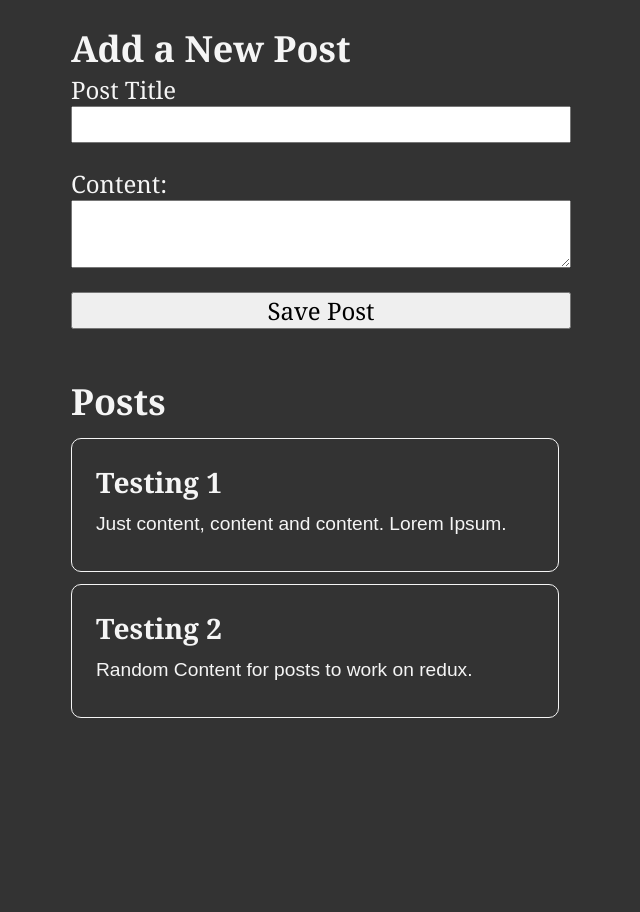
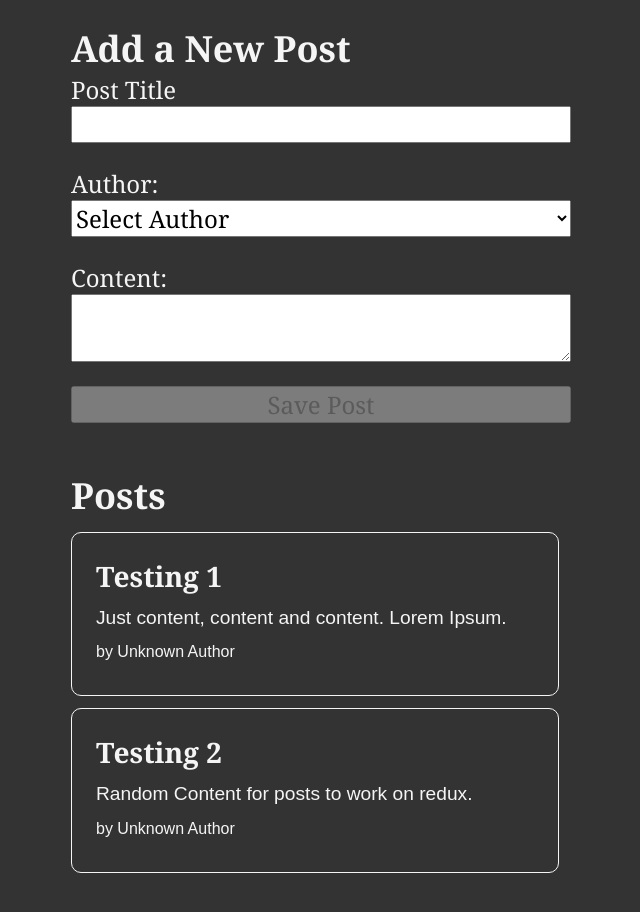
Before and after one commit to Virendra-khorwal/simple-blogging-website-using-redux, a React (Create React App) app: page / in a window 1280 px wide. Shown: the top 912 px of the page, without its empty margins (319-959 px from the left). Before the commit the page ends 858 px from the top, so only its background shows below. Built offline with nearby package versions, Linux system fonts and the light colour scheme.

Commit message:
TIme added

```diff
--- a/package.json
+++ b/package.json
@@ -7,6 +7,7 @@
     "@testing-library/jest-dom": "^5.16.5",
     "@testing-library/react": "^13.4.0",
     "@testing-library/user-event": "^13.5.0",
+    "date-fns": "^2.29.3",
     "react": "^18.2.0",
     "react-dom": "^18.2.0",
     "react-redux": "^8.0.4",
--- a/src/app/store.js
+++ b/src/app/store.js
@@ -1,8 +1,10 @@
 import { configureStore } from "@reduxjs/toolkit";
 import postsReducer from '../features/posts/postsSlice'
+import usersReducer from '../features/users/userSlice'
 
 export const store = configureStore({
     reducer: {
         posts: postsReducer,
+        users: usersReducer,
     }
 })
--- a/src/features/posts/AddPostForm.jsx
+++ b/src/features/posts/AddPostForm.jsx
@@ -1,26 +1,39 @@
 import { useState } from "react";
-import { useDispatch } from "react-redux";
+import { useDispatch, useSelector } from "react-redux";
 
 
 import { postAdded } from "./postsSlice";
+import { selectAllUsers } from "../users/userSlice";
 
 const AddPostForm = () => {
   const [title, setTitle] = useState("");
   const [content, setContent] = useState("");
+  const [userId, setUserId] = useState("");
   const dispatch = useDispatch();
+
+  const users = useSelector(selectAllUsers)
 
   const onTitleChange = (e) => setTitle(e.target.value);
   const onContentChange = (e) => setContent(e.target.value);
+  const onAuthorChange = (e) => setUserId(e.target.value);
 
   const onSavePostClicked = () => {
-    if(title && content) {
+    if(canSave) {
         dispatch(
-            postAdded(title,content)
+            postAdded(title,content, userId)
         )
         setTitle('')
         setContent('')
     }
   }
+
+  const canSave = Boolean(title) && Boolean(content) && Boolean(userId);
+
+  const userOptions = users.map(user => (
+    <option key={user.id} value={user.id}>
+      {user.name}
+    </option>
+  ))
 
   return (
     <section>
@@ -34,6 +47,11 @@ const AddPostForm = () => {
           value={title}
           onChange={onTitleChange}
         />
+        <label htmlFor="postAuthor">Author:</label>
+        <select id="postAuthor" value={userId} onChange={onAuthorChange}>
+          <option disabled value=''>Select Author</option>
+          {userOptions}
+        </select>
         <label htmlFor="postContent">Content:</label>
         <textarea
           id="postContent"
@@ -41,7 +59,7 @@ const AddPostForm = () => {
           value={content}
           onChange={onContentChange}
         />
-        <button onClick={onSavePostClicked} type="button">Save Post</button>
+        <button disabled={!canSave} onClick={onSavePostClicked} type="button">Save Post</button>
       </form>
     </section>
   );
--- /dev/null
+++ b/src/features/posts/PostAuthor.jsx
@@ -0,0 +1,14 @@
+import { useSelector } from "react-redux";
+import { selectAllUsers } from "../users/userSlice";
+
+const PostAuthor = ({userId}) => {
+    const users = useSelector(selectAllUsers);
+
+    const author = users.find(user => user.id === userId)
+
+    return <span>
+        by {author? author.name : 'Unknown Author'}
+    </span>
+}
+
+export default PostAuthor
--- a/src/features/posts/PostsList.jsx
+++ b/src/features/posts/PostsList.jsx
@@ -1,16 +1,25 @@
 import { useSelector } from "react-redux";
 
+
 import { selectAllPosts } from "./postsSlice";
+import PostAuthor from "./PostAuthor";
+import TimeAgo from "./TImeAgo";
 
 const PostsList = () => {
     const posts = useSelector(selectAllPosts)
 
-    const renderedPosts = posts.map(post => (
-        <article key={post.id}>
-            <h3>{post.title}</h3>
-            <p>{post.content.substring(0,100)}</p>
-        </article>
-    ))
+
+    const renderedPosts = posts.map((post) => (
+      <article key={post.id}>
+        <h3>{post.title}</h3>
+        <p>{post.content.substring(0, 100)}</p>
+        <p className="postCredit">
+          {console.log(post.date)}
+          <PostAuthor userId={post.userId} />
+          <TimeAgo timestamp={post.date} />
+        </p>
+      </article>
+    ));
 
     return (
         <section>
--- /dev/null
+++ b/src/features/posts/TImeAgo.jsx
@@ -0,0 +1,19 @@
+import {parseISO, formatDistanceToNow} from 'date-fns';
+
+const TimeAgo = ({ timestamp }) => {
+    let timeAgo = '';
+    if(timeAgo) {
+        const date = parseISO(timestamp)
+        const timePeriod = formatDistanceToNow(date)
+        timeAgo = `${timePeriod} ago`
+    }
+
+    return (
+        <span title={timestamp}>
+            {console.log(timeAgo)}
+            &nbsp; <i>{timeAgo}</i>
+        </span>
+    )
+}
+
+export default TimeAgo
--- a/src/features/posts/postsSlice.js
+++ b/src/features/posts/postsSlice.js
@@ -1,31 +1,43 @@
 import { createSlice, nanoid } from "@reduxjs/toolkit";
-
+import {sub} from 'date-fns'
 
 const initialState = [
-    {id:1, title: 'Testing 1', content: 'Just content, content and content. Lorem Ipsum.'},
-    {id:2, title: 'Testing 2', content: 'Random Content for posts to work on redux.'}
-]
+  {
+    id: 1,
+    title: "Testing 1",
+    content: "Just content, content and content. Lorem Ipsum.",
+    date: sub(new Date(), {minutes: 10}).toISOString()
+  },
+  {
+    id: 2,
+    title: "Testing 2",
+    content: "Random Content for posts to work on redux.",
+    date: sub(new Date(), {minutes: 5}).toISOString()
+  },
+];
 
 const postsSlice = createSlice({
-    name: 'posts',
+  name: "posts",
   initialState,
   reducers: {
     postAdded: {
       reducer(state, action) {
-                state.push(action.payload)
+        state.push(action.payload);
       },
-            prepare(title, content) {
+      prepare(title, content, userId) {
         return {
           payload: {
             id: nanoid(),
             title,
             content,
-                    }
-                }
-            }
-        }
-    }
-})
+            date: new Date().toISOString(),
+            userId,
+          },
+        };
+      },
+    },
+  },
+});
 
 export const selectAllPosts = (state) => state.posts;
 export const { postAdded } = postsSlice.actions;
--- a/src/index.css
+++ b/src/index.css
@@ -67,3 +67,7 @@ form {
   color: whitesmoke;
   font-size: 1rem;
 }
+
+input:disabled, button:disabled{
+  cursor: not-allowed;
+}
```
Also changed, not shown: 1 other file (tests, documents, lock files or other folders). Lines whose indentation alone changed are shown as unchanged.
